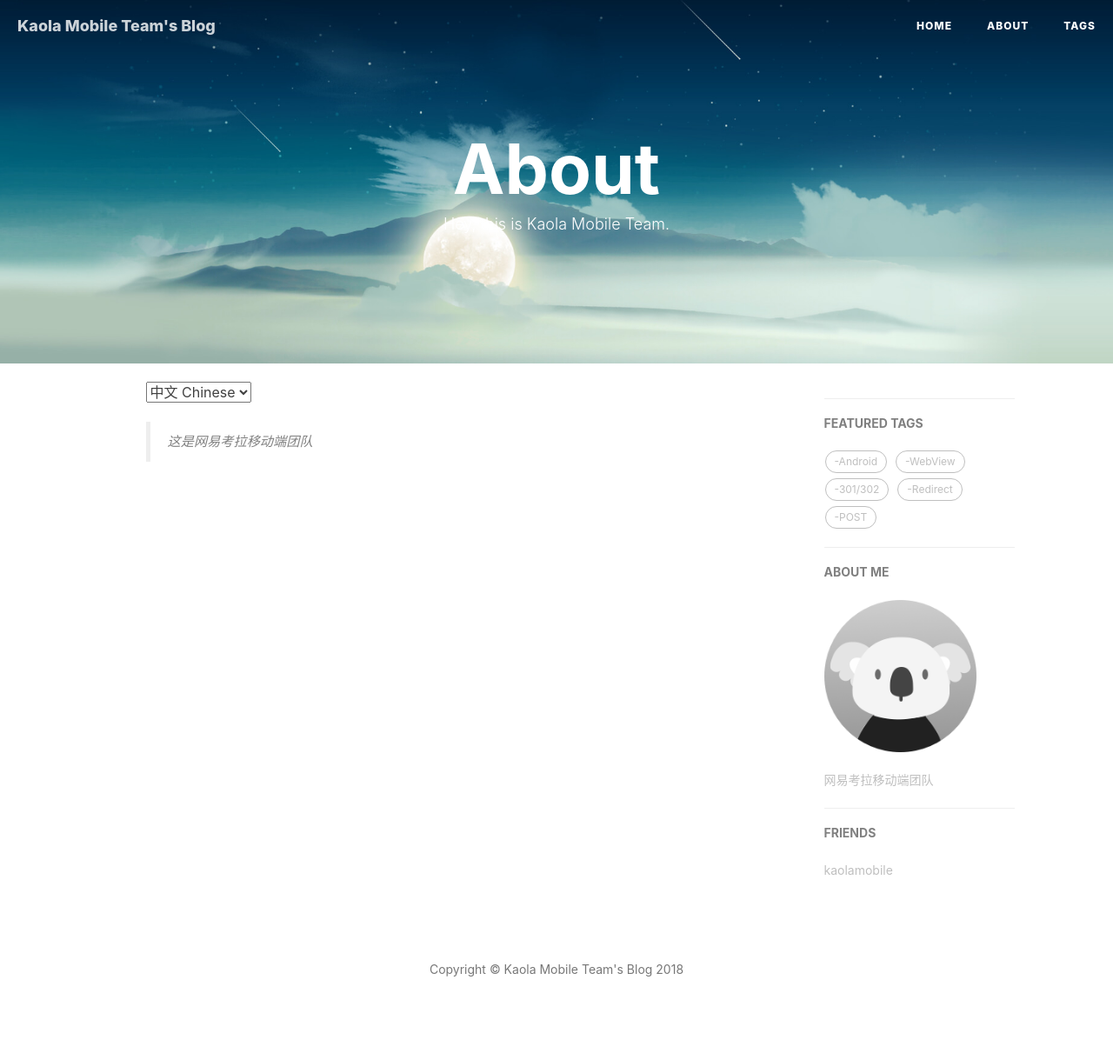
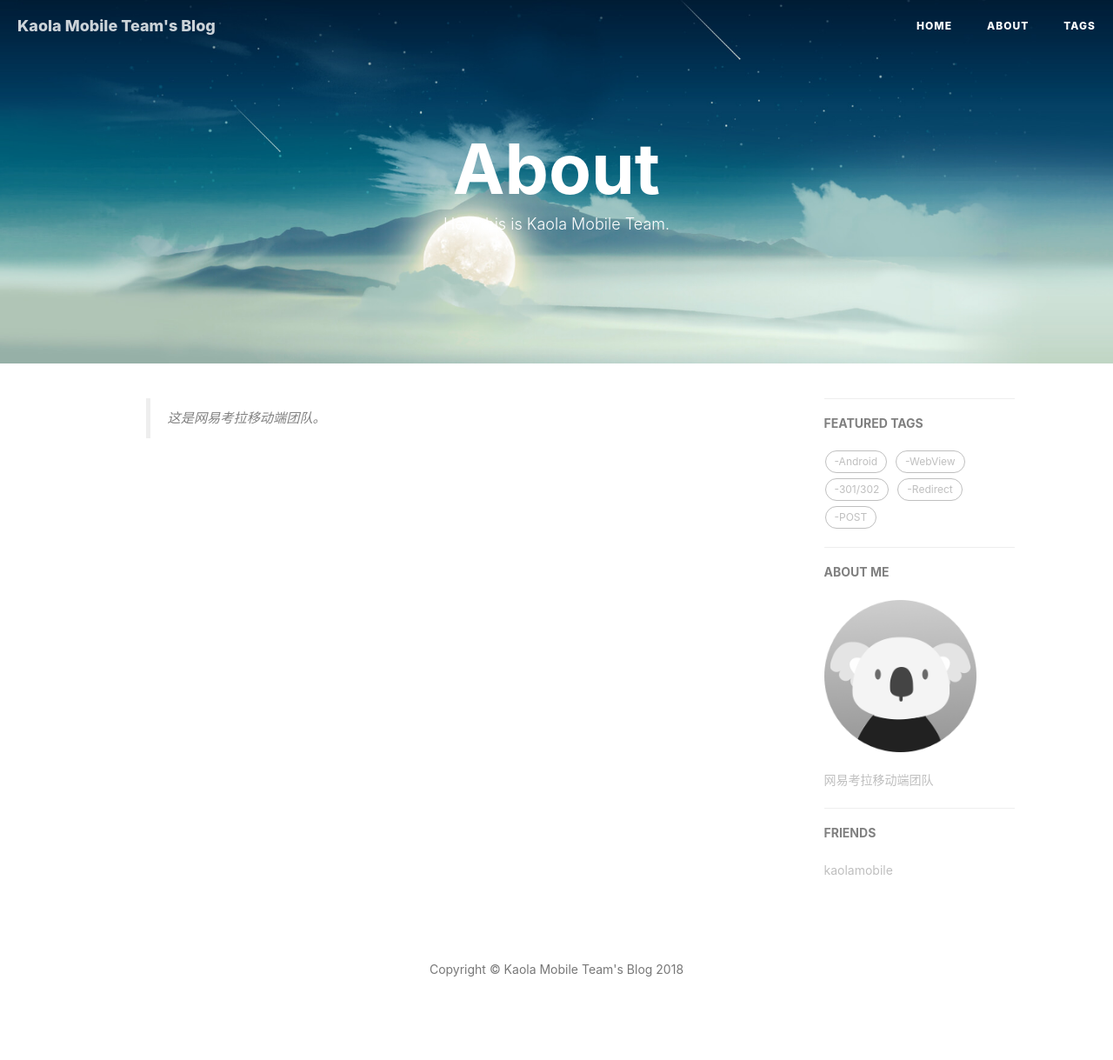
Before and after one commit to KaolaMobile/kaolamobile.github.io, a Jekyll site: the page built from about.html, in a window 1280 px wide. Shown: the whole page at 87% size. Built offline with Jekyll 4.4.1, drawn with Linux system fonts in a browser that asks for light colours; nearby versions of some CDN libraries; comment, search, counter and statistics services are not loaded; some of the changed lines change nothing that is shown.

Commit message:
删除语言切换

```diff
--- a/about.html
+++ b/about.html
@@ -5,43 +5,13 @@
 header-img: "img/bg8.jpg"
 ---
 
-<!-- Language Selector -->
-<select onchange= "onLanChange(this.options[this.options.selectedIndex].value)">
-    <option value="0" selected> 中文 Chinese </option>
-    <option value="1"> 英语 English </option>
-</select>
-
 <!-- Chinese Version -->
 <div class="zh post-container">
     <blockquote>
-        这是网易考拉移动端团队
+        这是网易考拉移动端团队。
+
     </blockquote>
 </div>
-
-<!-- English Version -->
-<div class="en post-container">
-    <blockquote>
-        This is Kaola Mobile Team.
-    </blockquote>
-</div>
-
-<!-- Handle Language Change -->
-<script type="text/javascript">
-    var $zh = document.querySelector(".zh");
-    var $en = document.querySelector(".en");
-    function onLanChange(index){
-        if(index == 0){
-            $zh.style.display = "block";
-            $en.style.display = "none";
-        }else{
-            $en.style.display = "block";
-            $zh.style.display = "none";
-        }
-    }
-    onLanChange(0);
-</script>
-
-
 
 {% if site.duoshuo_username %}
 <!-- 多说评论框 start -->
```
